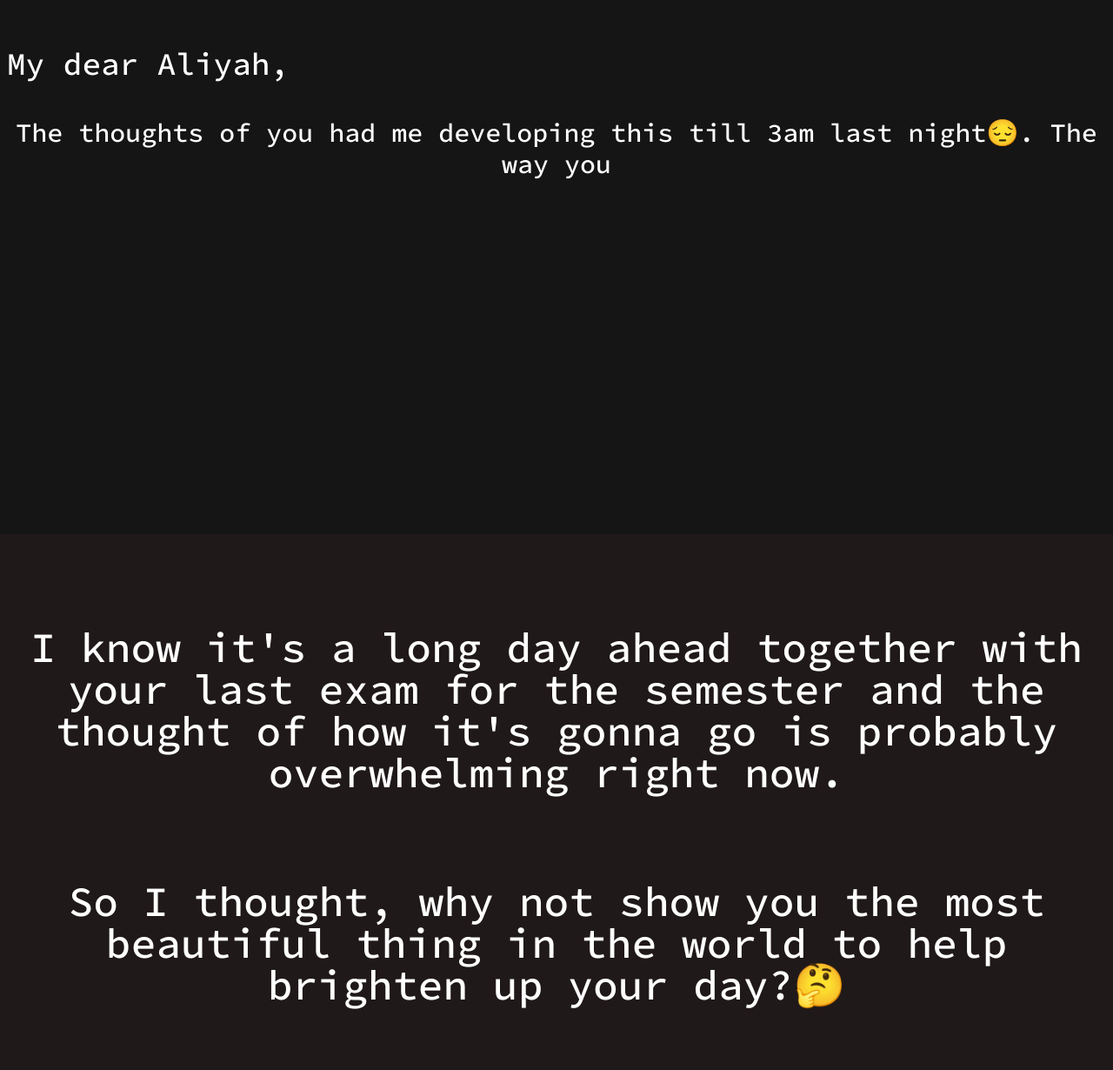
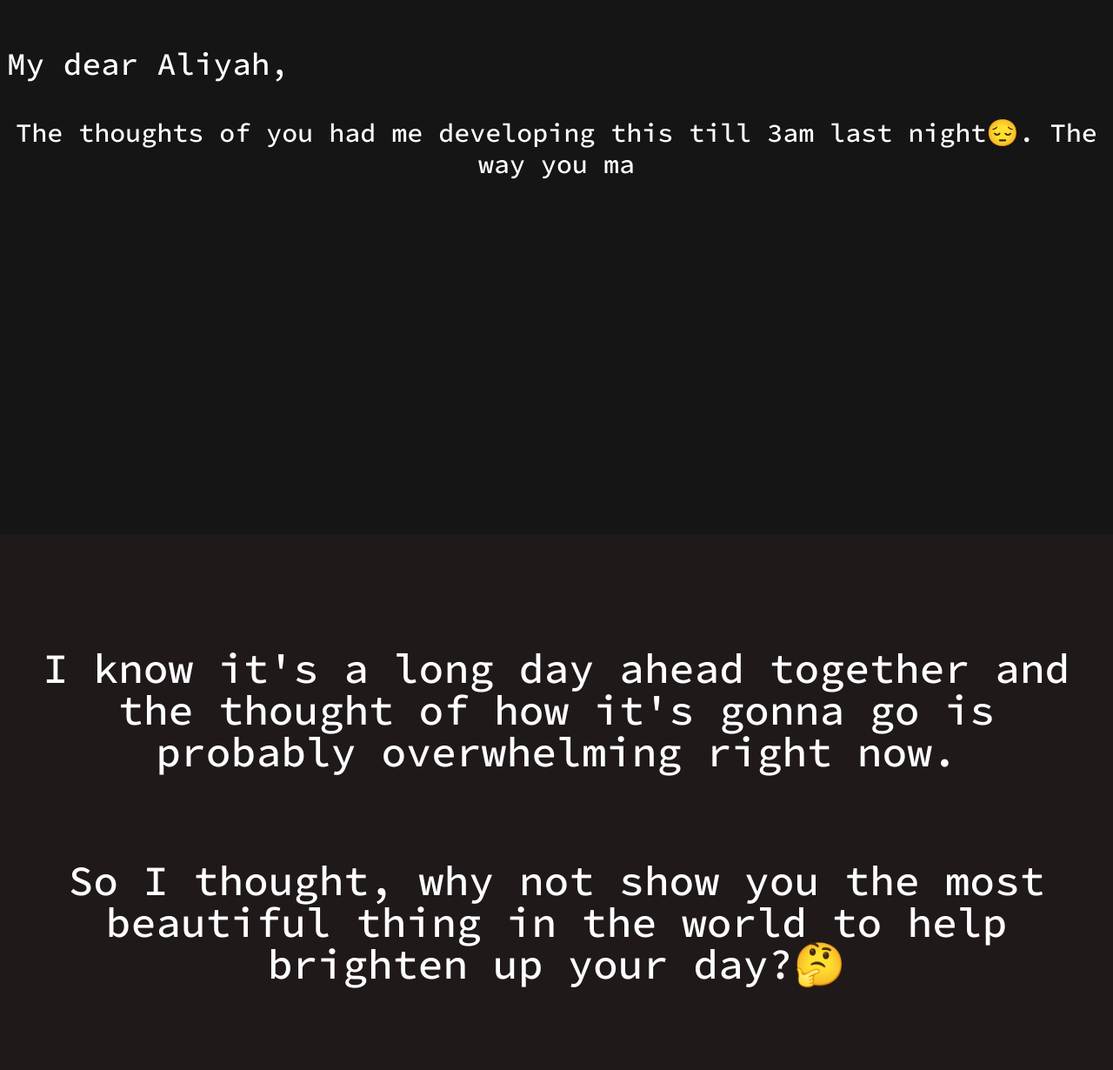
Before and after one commit to Basheer5127/therapeutic-messages, a React (Vite) app: page / in a window 1280 px wide. Shown: the part 186-1416 px from the top of the page at 87% size. Built offline with nearby package versions, Linux system fonts and the light colour scheme.

Commit message:
Update Romance.jsx

```diff
--- a/src/Pages/Romance/Romance.jsx
+++ b/src/Pages/Romance/Romance.jsx
@@ -2,8 +2,8 @@ import React, { useState } from "react";
 import { useParams } from "react-router-dom";
 import { useTypewriter } from "react-simple-typewriter";
 import { AnimatePresence, motion } from "framer-motion";
-import salmahOne from "../../assets/aliya.jpg";
-import salmahTwo from "../../assets/aliya2.jpg";
+import salmahOne from "../../assets/aly.jpg";
+import salmahTwo from "../../assets/ally2.jpg";
 const Romance = () => {
   const parentVariant = {
     initial: { y: "-100vh" },
@@ -100,7 +100,7 @@ const Header = () => {
   const [showScroll, setShowScroll] = useState(false);
   const [text] = useTypewriter({
     words: [
-      `The thoughts of you had me developing this till 3am last night😔. The way you make me feel is unexplainable. You're giving me so much without even realizing. Good morning Aliyah❤️.`,
+      `The thoughts of you had me developing this till 3am last night😔. The way you make me feel is unexplainable. You're giving me so much without even realizing. Good morning💗.`,
     ],
     loop: 1,
     typeSpeed: 70,
@@ -162,7 +162,7 @@ const Main = () => {
         whileInView={{ x: 0, opacity: 1 }}
         transition={{ duration: 1, delay: 0.5 }}
       >
-        I know it's a long day ahead together with your last exam for the semester and the thought of how it's gonna go is probably overwhelming right now.{" "}
+        I know it's a long day ahead together and the thought of how it's gonna go is probably overwhelming right now.{" "}
       <motion.p
         className="text-2xl md:text-5xl md:text-center mt-[100px]"
         initial={{ x: "100%", opacity: 0 }}
@@ -246,7 +246,7 @@ const Footer = () => {
        I hope the universe once again conspires in your favor and you have a day just as lovely as you.
 
       </motion.p>
-      <p className="text-2xl md:text-5xl md:text-center mt-10">From your dear 'Adigun' to 'Adunni'😂</p>
+      <p className="text-2xl md:text-5xl md:text-center mt-10">From your dear 'Bashir' to his'Adunni'😂</p>
     </section>
   );
 };
```
